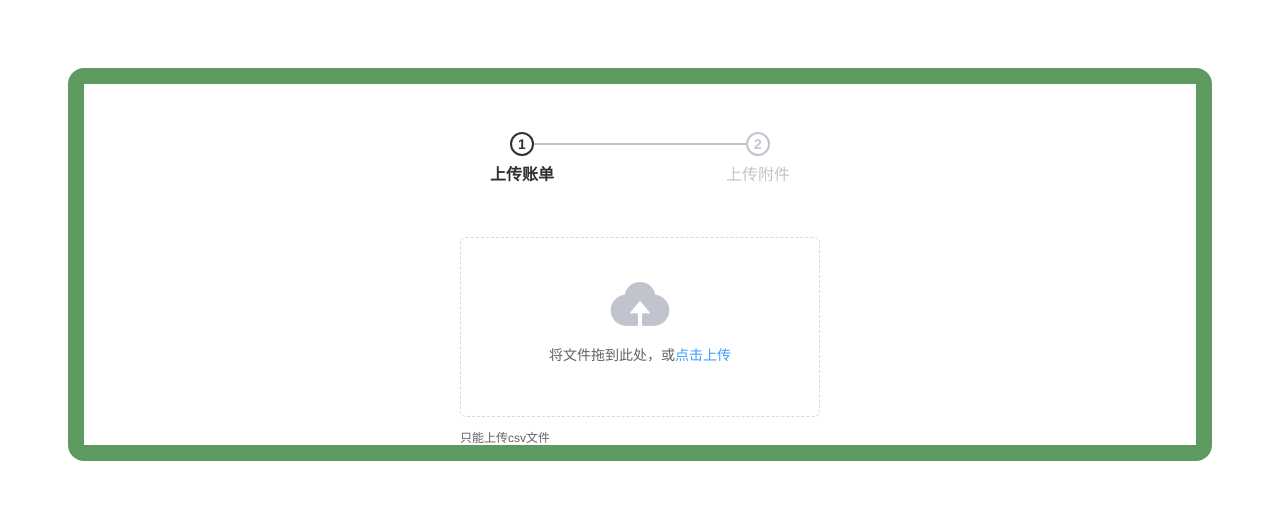
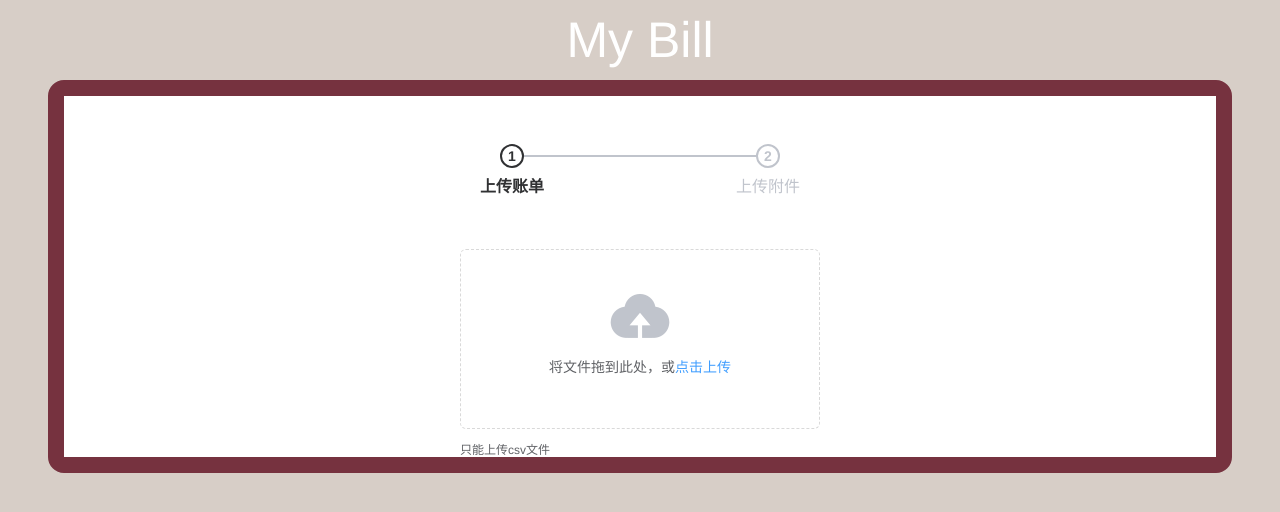
Before and after one commit to ynthzty/XMind-Bill, a Vue app: page /#/ in a window 1280 px wide. Shown: the top 512 px of the page. Built offline with nearby package versions, Linux system fonts and the light colour scheme.

Commit message:
UI更改

```diff
--- a/src/App.vue
+++ b/src/App.vue
@@ -15,5 +15,18 @@
 body {
   padding: 0;
   margin: 0;
+  background-color: #D7CEC7;
+}
+
+.header-title{
+    display: flex;
+    justify-content: center;
+    align-items: center;
+    font-size: 50px;
+    color: #fff;
+}
+
+.bill-main{
+  padding: 0 3rem 3rem !important;
 }
 </style>
--- a/src/components/BillPage.vue
+++ b/src/components/BillPage.vue
@@ -1,6 +1,7 @@
 <template>
   <el-container>
-    <el-main>
+    <el-header class="header-title" type="flex"  justify="center" height="5rem">My Bill</el-header>
+    <el-main class="bill-main">
       <div class="main-top"></div>
       <div class="main-center">
         <div class="table-content">
@@ -15,11 +16,11 @@
               </el-option>
             </el-select>
 
-            <el-button type="primary" @click="dialogFormVisible = true"
+            <el-button class="add-button" @click="dialogFormVisible = true"
               >添加账单</el-button
             >
 
-            <el-dialog title="添加账单" :visible.sync="dialogFormVisible">
+            <el-dialog title="添加账单" class="bill-dialog" :visible.sync="dialogFormVisible">
               <el-form :model="addform" ref="addform" :rules="rules">
                 <el-form-item
                   label="账单分类"
@@ -367,11 +368,13 @@ export default {
 <!-- Add "scoped" attribute to limit CSS to this component only -->
 <style lang="scss" scoped>
 .main-center {
-  margin: 3rem;
-  border: 1rem solid #5e9960;
+  border: 1rem solid #76323F;
   border-radius: 1rem;
+  background-color: #76323F;
   .statistics {
     font-size: 14px;
+    color: #fff;
+    padding-bottom: 10px;
   }
   .table-content {
     .table-option {
@@ -379,6 +382,11 @@ export default {
       width: 18rem;
       justify-content: space-between;
       padding: 1rem;
+      .add-button{
+        background-color: #C09F80;
+        border-color: #C09F80;
+        color: #fbecec;
+      }
     }
     .el-form-item {
       width: 50%;
@@ -388,8 +396,25 @@ export default {
     height: 2rem;
     background-color: #5e9960;
   }
+
+
 }
 </style>
 
-<style>
+<style lang="scss">
+  .bill-dialog{
+    .el-dialog__header{
+        background-color: #76323F;
+        .el-dialog__title{
+          color:#fff;
+        }
+    }
+    .el-dialog__footer{
+      .el-button--primary{
+        background-color: #C09F80;
+        border-color: #C09F80;
+        color: #faf9f9;
+      }
+    }
+  }
 </style>
--- a/src/components/UploadPage.vue
+++ b/src/components/UploadPage.vue
@@ -1,6 +1,7 @@
 <template>
   <el-container>
-    <el-main>
+    <el-header class="header-title" type="flex"  justify="center" height="5rem">My Bill</el-header>
+    <el-main class="bill-main">
       <div class="main-top"></div>
       <div class="main-center">
         <div class="steps-main">
@@ -136,9 +137,9 @@ export default {
 <!-- Add "scoped" attribute to limit CSS to this component only -->
 <style lang="scss" scoped>
 .main-center {
-  margin: 3rem;
-  border: 1rem solid #5e9960;
+  border: 1rem solid #76323F;
   border-radius: 1rem;
+  background-color: #fff;
   .statistics{
     font-size: 14px;
   }
@@ -153,3 +154,15 @@ export default {
   }
 }
 </style>
+<style lang="scss">
+.step-content{
+  .el-button--primary{
+    background-color: #C09F80;
+    border-color: #C09F80;
+    color: #faf9f9;
+    width: 14rem;
+    height: 4rem;
+    font-size: 20px;
+  }
+}
+</style>
```
